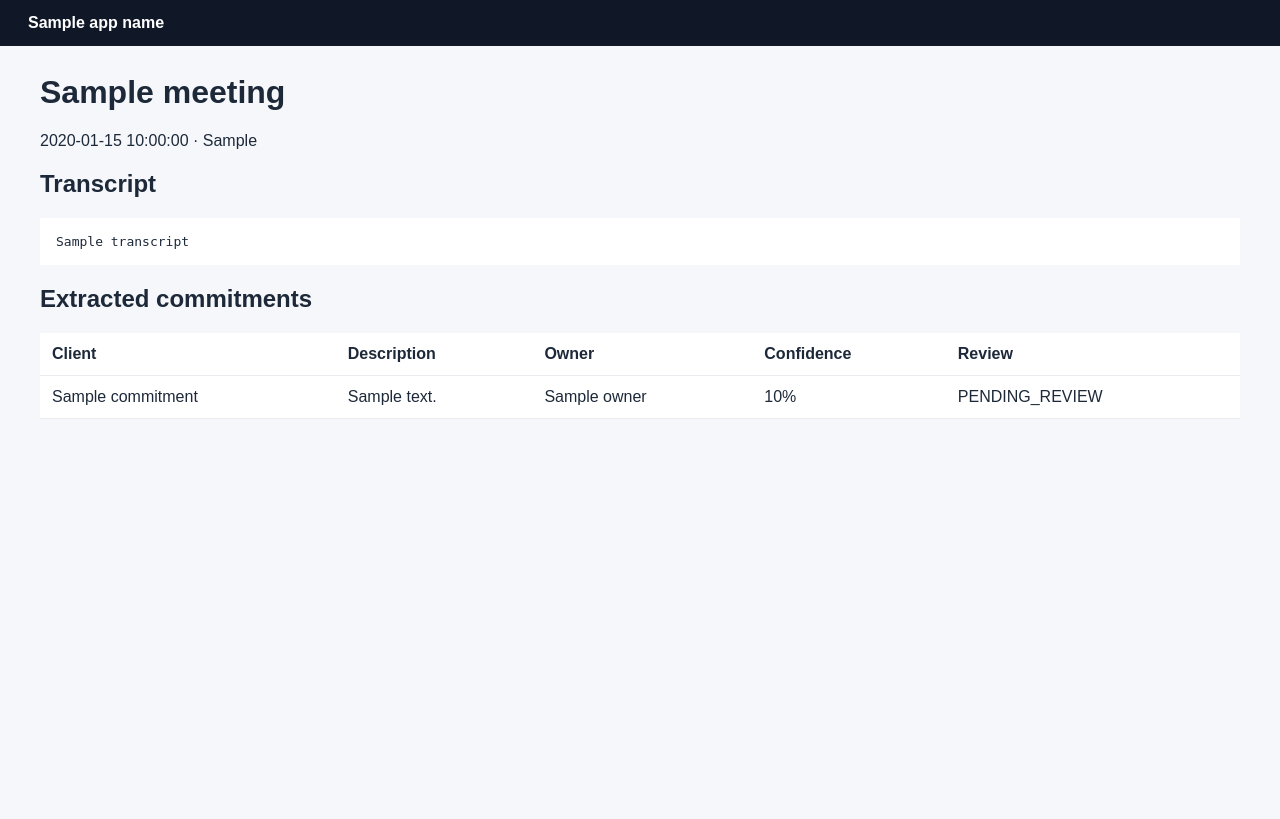
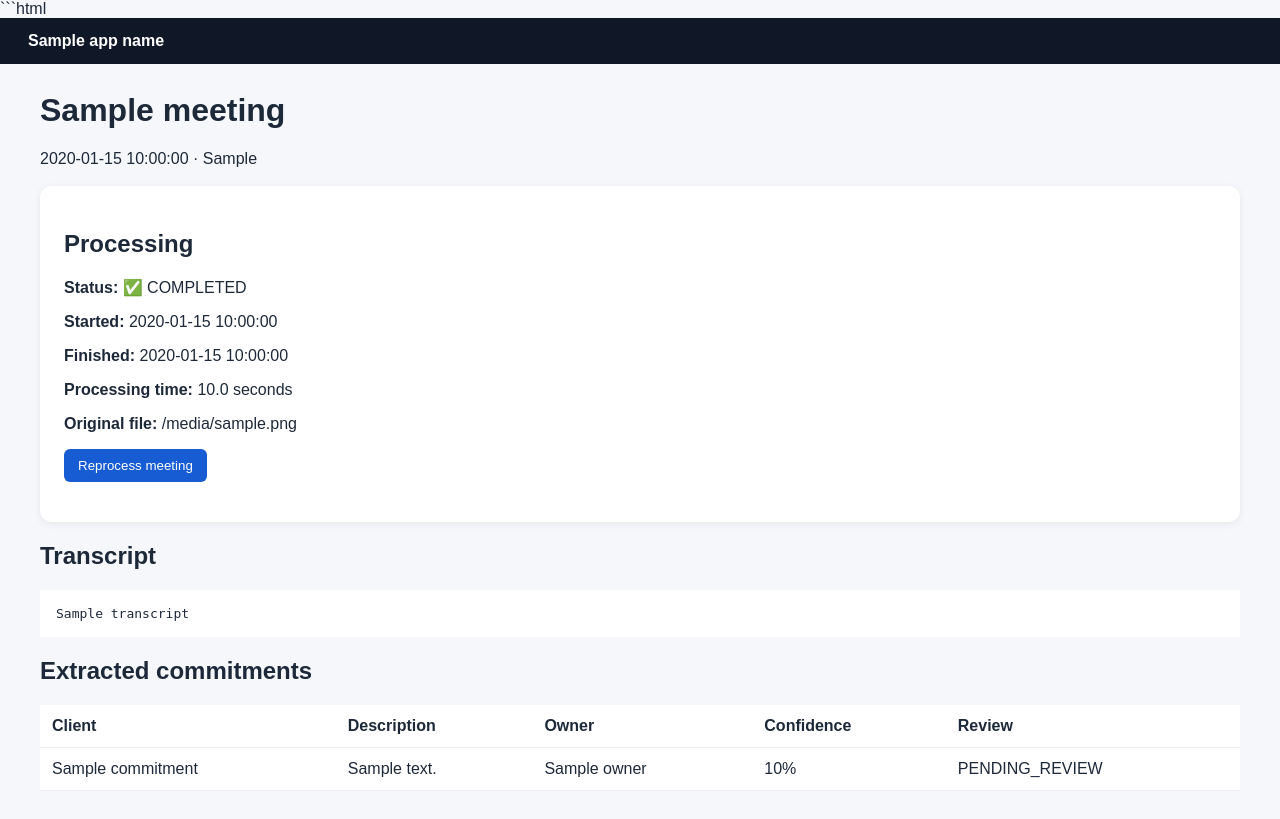
Before and after one commit to fhocevar/FinancialAccountabilityMVP, a FastAPI app: template app/templates/meeting_detail.html in a window 1280 px wide. Before the commit the page ends 406 px from the top, so only its background shows below. Run offline with FastAPI, Linux system fonts and the light colour scheme; the template is opened without the code that fills it: most values are stand-ins (such as "Sample title", 1, 10 or a date in 2020).

Commit message:
worker adicionado funcionando ajuste ollama base ajustes em meetings OK

````diff
--- a/app/main.py
+++ b/app/main.py
@@ -13,7 +13,7 @@ from .config import APP_NAME, BASE_DIR, SECRET_KEY, UPLOAD_DIR
 from .database import SessionLocal, get_db
 from .models import AuditEvent, Client, Commitment, Meeting, User
 from .security import (current_user,hash_password,require_roles,verify_password,)
-from .services import extract_commitments, resolve_client, transcribe_audio
+from .services import resolve_client
 
 
 app = FastAPI(
@@ -258,6 +258,62 @@ def meeting_detail(meeting_id: int, request: Request, db: Session = Depends(get_
     if not meeting: raise HTTPException(404, "Meeting not found")
     return render(request, "meeting_detail.html", meeting=meeting)
 
+@app.post("/meetings/{meeting_id}/retry")
+def retry_meeting(
+    meeting_id: int,
+    request: Request,
+    db: Session = Depends(get_db),
+):
+    user = require_roles(
+        request,
+        db,
+        "MANAGER",
+        "ADVISOR",
+    )
+
+    meeting = db.get(
+        Meeting,
+        meeting_id,
+    )
+
+    if not meeting:
+        raise HTTPException(
+            status_code=404,
+            detail="Meeting not found",
+        )
+
+    if meeting.processing_status in {
+        "QUEUED",
+        "TRANSCRIBING",
+        "EXTRACTING",
+    }:
+        raise HTTPException(
+            status_code=409,
+            detail="Meeting is already being processed",
+        )
+
+    meeting.processing_status = "QUEUED"
+    meeting.processing_error = None
+    meeting.processing_started_at = None
+    meeting.processing_finished_at = None
+    meeting.processing_seconds = None
+
+    db.add(
+        AuditEvent(
+            user_id=user.id,
+            event_type="MEETING_REPROCESS_QUEUED",
+            actor=user.email,
+            details=f"Meeting {meeting.id}",
+        )
+    )
+
+    db.commit()
+
+    return RedirectResponse(
+        url=f"/meetings/{meeting.id}",
+        status_code=303,
+    )
+
 @app.get("/clients", response_class=HTMLResponse)
 def clients_page(
     request: Request,
--- a/app/templates/meeting_detail.html
+++ b/app/templates/meeting_detail.html
@@ -1 +1,217 @@
-{% extends 'base.html' %}{% block content %}<h1>{{meeting.title}}</h1><p>{{meeting.meeting_date}} · {{meeting.source_type}}</p><h2>Transcript</h2><pre>{{meeting.transcript}}</pre><h2>Extracted commitments</h2><table><tr><th>Client</th><th>Description</th><th>Owner</th><th>Confidence</th><th>Review</th></tr>{% for c in meeting.commitments %}<tr><td>{{c.client_name}}</td><td>{{c.description}}</td><td>{{c.owner}}</td><td>{{(c.confidence*100)|round|int}}%</td><td>{{c.review_status}}</td></tr>{% endfor %}</table>{% endblock %}
+```html
+{% extends "base.html" %}
+
+{% block content %}
+
+<h1>{{ meeting.title }}</h1>
+
+<p>
+    {{ meeting.meeting_date }}
+    ·
+    {{ meeting.source_type }}
+</p>
+
+
+<div class="panel">
+
+    <h2>Processing</h2>
+
+    <p>
+        <strong>Status:</strong>
+
+        {% if meeting.processing_status == "QUEUED" %}
+            🕒 QUEUED
+
+        {% elif meeting.processing_status == "TRANSCRIBING" %}
+            🎙️ TRANSCRIBING
+
+        {% elif meeting.processing_status == "EXTRACTING" %}
+            🤖 EXTRACTING
+
+        {% elif meeting.processing_status == "PENDING_REVIEW" %}
+            🟡 PENDING REVIEW
+
+        {% elif meeting.processing_status == "COMPLETED" %}
+            ✅ COMPLETED
+
+        {% elif meeting.processing_status == "FAILED" %}
+            ❌ FAILED
+
+        {% else %}
+            {{ meeting.processing_status }}
+        {% endif %}
+    </p>
+
+
+    {% if meeting.processing_started_at %}
+    <p>
+        <strong>Started:</strong>
+        {{ meeting.processing_started_at }}
+    </p>
+    {% endif %}
+
+
+    {% if meeting.processing_finished_at %}
+    <p>
+        <strong>Finished:</strong>
+        {{ meeting.processing_finished_at }}
+    </p>
+    {% endif %}
+
+
+    {% if meeting.processing_seconds is not none %}
+    <p>
+        <strong>Processing time:</strong>
+        {{ "%.1f"|format(meeting.processing_seconds) }}
+        seconds
+    </p>
+    {% endif %}
+
+
+    {% if meeting.original_filename %}
+    <p>
+        <strong>Original file:</strong>
+        {{ meeting.original_filename }}
+    </p>
+    {% endif %}
+
+
+    {% if meeting.processing_error %}
+
+    <div class="error">
+        <strong>Processing error:</strong>
+
+        <pre>{{ meeting.processing_error }}</pre>
+    </div>
+
+    {% endif %}
+
+
+    {% if meeting.processing_status in [
+        "FAILED",
+        "COMPLETED",
+        "PENDING_REVIEW"
+    ] %}
+
+    <form
+        method="post"
+        action="/meetings/{{ meeting.id }}/retry"
+    >
+        <button type="submit">
+            Reprocess meeting
+        </button>
+    </form>
+
+    {% endif %}
+
+</div>
+
+
+<h2>Transcript</h2>
+
+{% if meeting.transcript %}
+
+<pre>{{ meeting.transcript }}</pre>
+
+{% elif meeting.processing_status in [
+    "QUEUED",
+    "TRANSCRIBING"
+] %}
+
+<p>
+    Transcript is being generated...
+</p>
+
+{% else %}
+
+<p>
+    No transcript available.
+</p>
+
+{% endif %}
+
+
+<h2>Extracted commitments</h2>
+
+{% if meeting.commitments %}
+
+<table>
+    <thead>
+        <tr>
+            <th>Client</th>
+            <th>Description</th>
+            <th>Owner</th>
+            <th>Confidence</th>
+            <th>Review</th>
+        </tr>
+    </thead>
+
+    <tbody>
+        {% for commitment in meeting.commitments %}
+        <tr>
+            <td>
+                {{ commitment.client_name }}
+            </td>
+
+            <td>
+                {{ commitment.description }}
+            </td>
+
+            <td>
+                {{ commitment.owner }}
+            </td>
+
+            <td>
+                {{ (commitment.confidence * 100) | round | int }}%
+            </td>
+
+            <td>
+                {{ commitment.review_status }}
+            </td>
+        </tr>
+        {% endfor %}
+    </tbody>
+</table>
+
+{% elif meeting.processing_status in [
+    "QUEUED",
+    "TRANSCRIBING",
+    "EXTRACTING"
+] %}
+
+<p>
+    Commitments are still being processed...
+</p>
+
+{% else %}
+
+<p>
+    No commitments extracted.
+</p>
+
+{% endif %}
+
+
+{% if meeting.processing_status in [
+    "QUEUED",
+    "TRANSCRIBING",
+    "EXTRACTING"
+] %}
+
+<div class="panel">
+    <p>
+        Processing in background.
+        This page will refresh automatically.
+    </p>
+</div>
+
+<script>
+    setTimeout(function () {
+        window.location.reload();
+    }, 5000);
+</script>
+
+{% endif %}
+
+{% endblock %}
+```
--- a/scripts/transcribe.py
+++ b/scripts/transcribe.py
@@ -27,7 +27,7 @@ def main() -> None:
         raise SystemExit(2)
 
     model = WhisperModel(
-        "small",
+        "base",
         device="cpu",
         compute_type="int8",
     )
````
Also changed, not shown: app/templates/meetings.html (+152 -1 lines), app/worker.py (+89 -19 lines), 7 other files.
